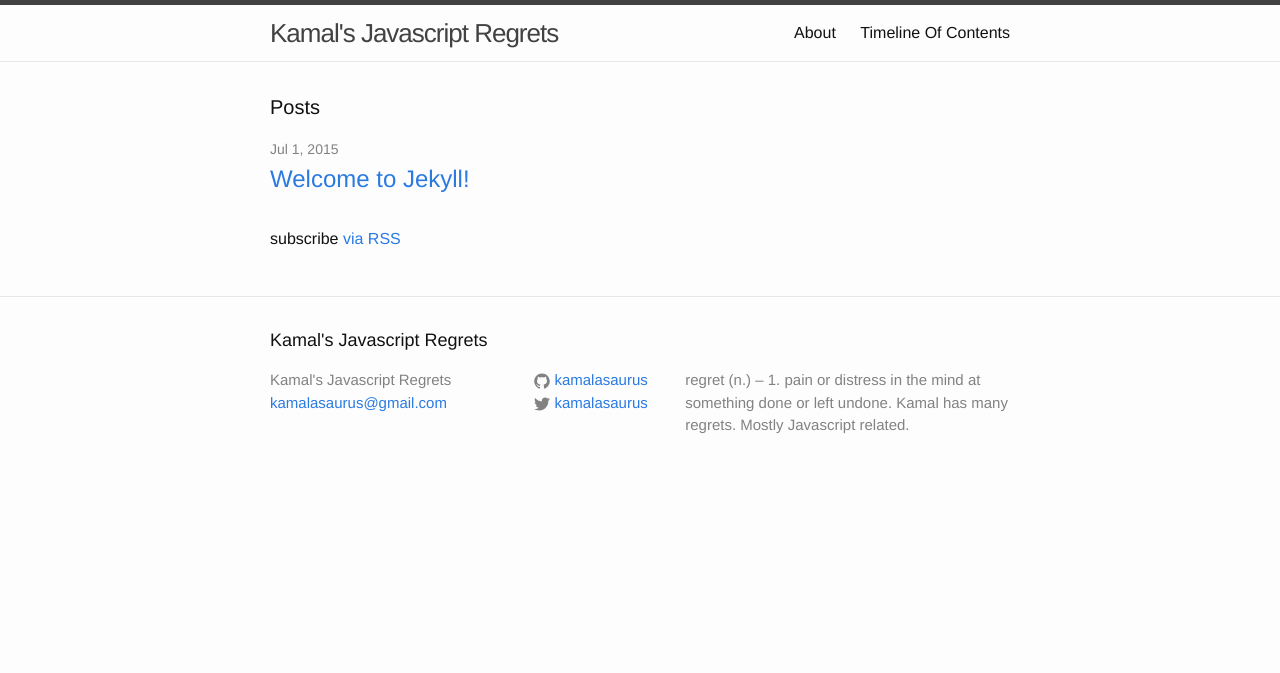
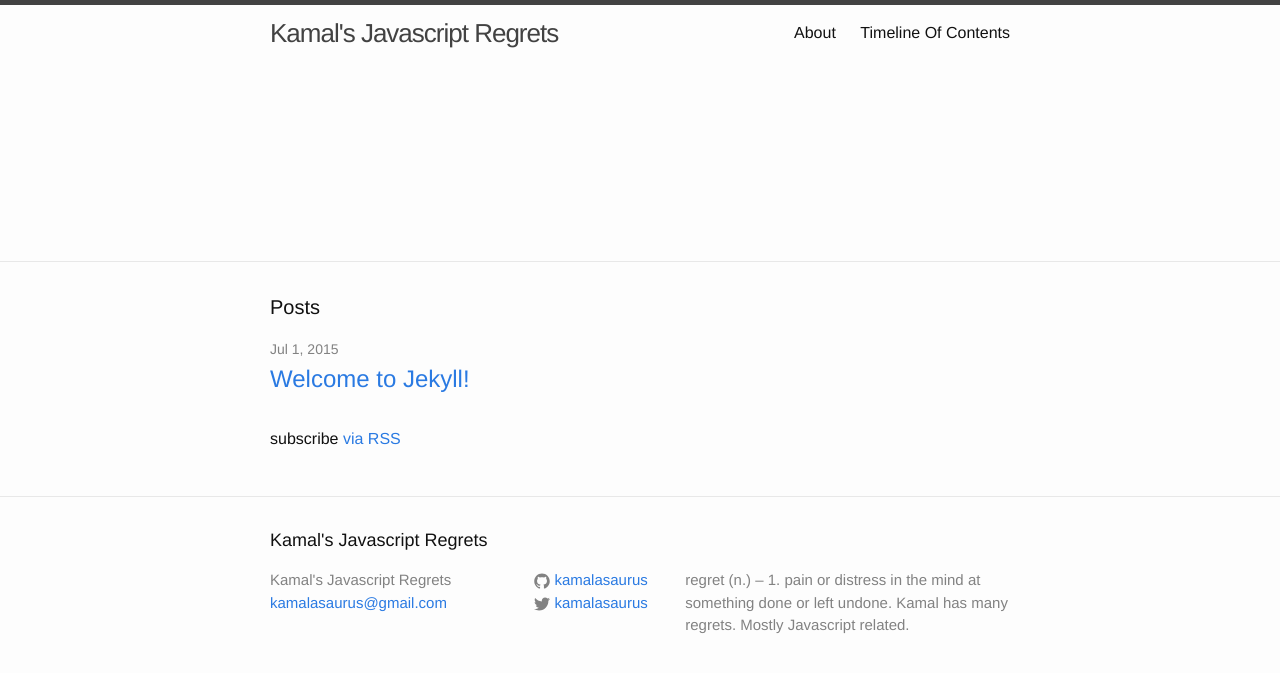
Before and after one commit to kamalasaurus/kamalasaurus.github.io, a Jekyll site: the page built from index.html, in a window 1280 px wide. Shown: the top 673 px of the page. Built offline with Jekyll 4.4.1, drawn with Linux system fonts in a browser that asks for light colours.

Commit message:
header size

```diff
--- a/_sass/_layout.scss
+++ b/_sass/_layout.scss
@@ -4,7 +4,7 @@
 .site-header {
     border-top: 5px solid $grey-color-dark;
     border-bottom: 1px solid $grey-color-light;
-    min-height: 56px;
+    min-height: 256px;
 
     // Positioning context for the mobile navigation icon
     position: relative;
```
